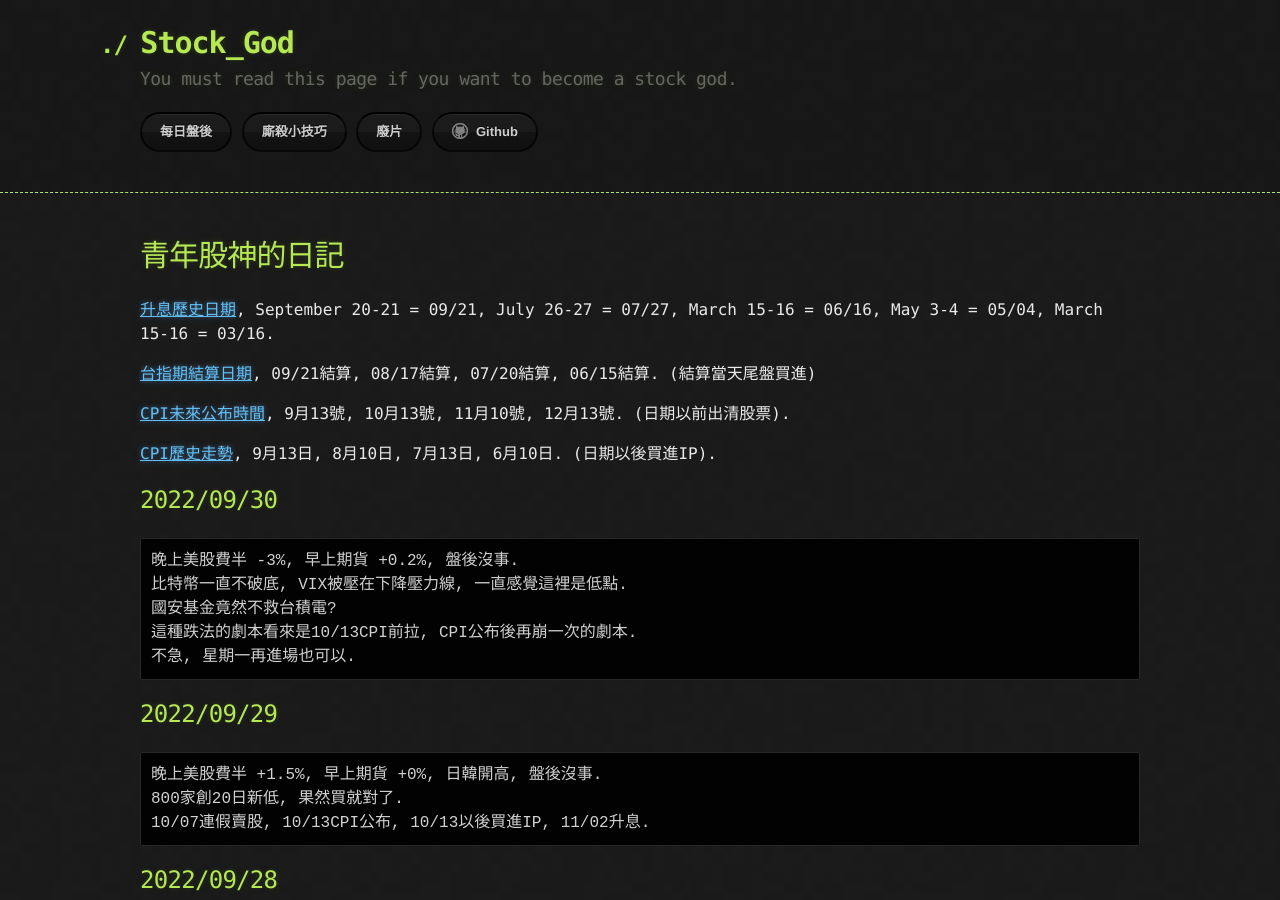
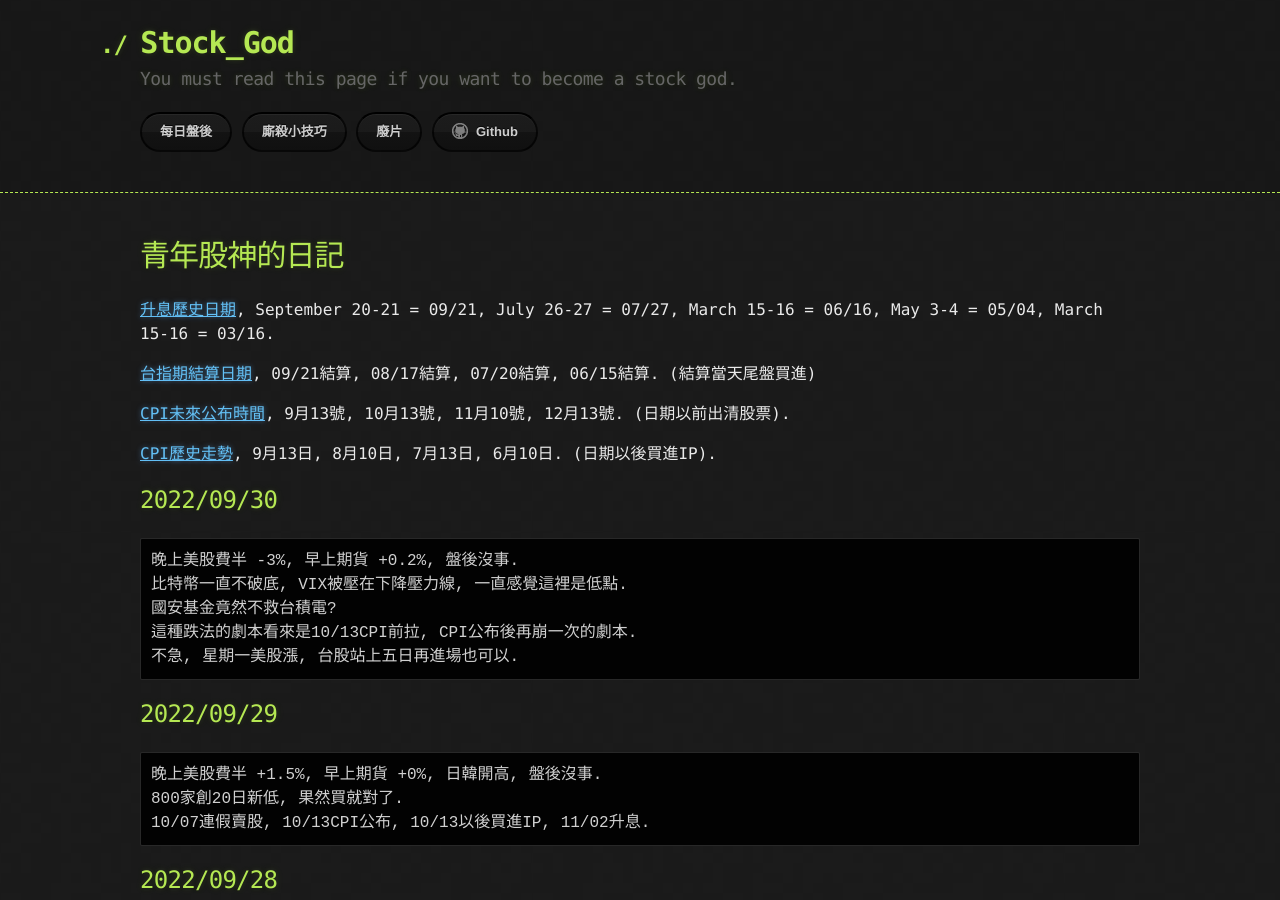
Before and after one commit to lepg5487/Stock_God, a Jekyll site: the page built from index.md, in a window 1280 px wide and 900 px high. Built offline with Jekyll 4.4.1, drawn with Linux system fonts in a browser that asks for light colours; our own code applies the rules of GitHub Pages for plain Markdown files.

Commit message:
Update index.md

````diff
--- a/index.md
+++ b/index.md
@@ -18,7 +18,7 @@ layout: testlayouts
 比特幣一直不破底, VIX被壓在下降壓力線, 一直感覺這裡是低點.
 國安基金竟然不救台積電?
 這種跌法的劇本看來是10/13CPI前拉, CPI公布後再崩一次的劇本.
-不急, 星期一再進場也可以.
+不急, 星期一美股漲, 台股站上五日再進場也可以.
 ```
 
 ## 2022/09/29
````
